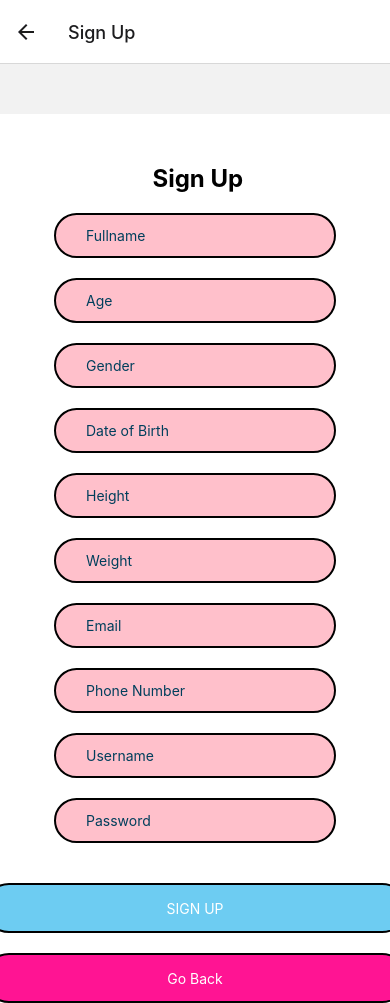
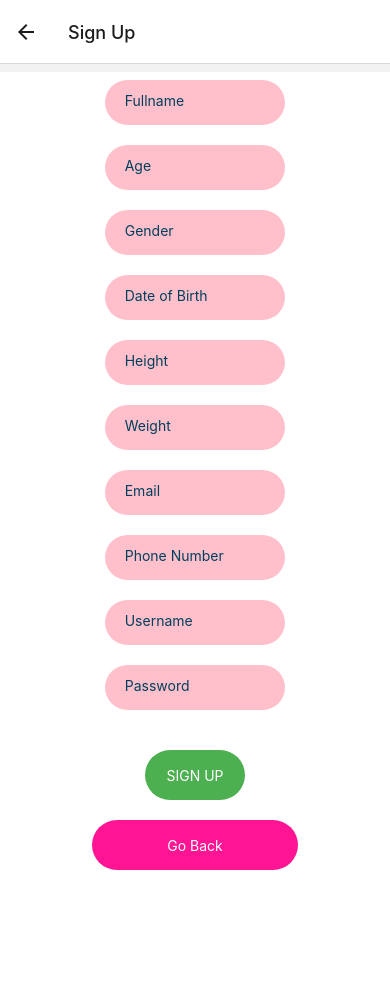
Before and after one commit to ChandlerN03/FitnessApp, a React Native app: screen /SignUp in a window 390 px wide. After the commit the page ends 870 px from the top, so only its background shows below. Built offline with nearby package versions, Linux system fonts and the light colour scheme.

Commit message:
Update SignUp.js

```diff
--- a/SignUp.js
+++ b/SignUp.js
@@ -1,9 +1,9 @@
 import React, { useState } from "react";
 import { View, ScrollView, TextInput, TouchableOpacity, Text, Alert, StyleSheet } from 'react-native';
 import { useNavigation } from "@react-navigation/native";
-//import axios from 'axios';
+import axios from 'axios';
 
-function WorkoutPage({navigation}) {
+function SignUp({navigation}) {
     const [fullname, setFullname] = useState("");
     const [age, setAge] = useState("");
     const [gender, setGender] = useState("");
@@ -52,7 +52,6 @@ function WorkoutPage({navigation}) {
     return (
     <ScrollView contentContainerStyle={styles.container}>
       <View style={styles.container}>
-        <Text style={styles.title}> Sign Up</Text>
         <View style={styles.inputView}>
           <TextInput
             style={styles.TextInput}
@@ -159,19 +158,17 @@ function WorkoutPage({navigation}) {
         backgroundColor: "#fff",
         alignItems: "center",
         justifyContent: "center",
-        marginTop: 50,
+        marginTop: 8,
       },
     signupBtn: {
-      width: "150%",
+      width: 100,
       borderRadius: 25,
       height: 50,
       alignItems: "center",
       justifyContent: "center",
       marginTop: 20,
       marginBottom: 10,
-      backgroundColor: "#6DCCF2",
-      borderWidth:2,
-      borderColor: "black",
+      backgroundColor: "#4CAF50",
     },
     signupText: {
       color: "white",
@@ -179,31 +176,25 @@ function WorkoutPage({navigation}) {
     inputView: {
         backgroundColor: "#FFC0CB",
         borderRadius: 30,
-        width: "100%",
-        borderWidth:2,
-        borderColor: "black",
+        width: "70%",
         height: 45,
         marginBottom: 20,
-        justifyContent: 'center',
         alignItems: "center",
       },
       TextInput: {
         height: 40, // Adjust the height as needed
         width: "100%",
-        padding: 20,
+        padding: 10,
         marginLeft: 20,
-
       },
     loginBtn: {
-      width: "150%",
+      width: "80%",
       borderRadius: 25,
       height: 50,
       alignItems: "center",
       justifyContent: "center",
       marginTop: 10,
       backgroundColor: "#FF1493",
-      borderWidth:2,
-      borderColor: "black",
     },
     loginText: {
       color: "white",
@@ -215,4 +206,4 @@ function WorkoutPage({navigation}) {
       },
   });
 
-  export default WorkoutPage;
+  export default SignUp;
```
